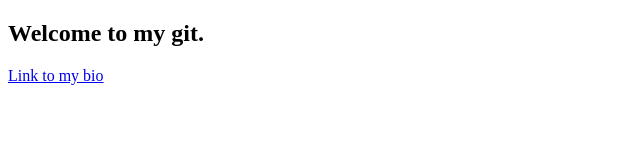
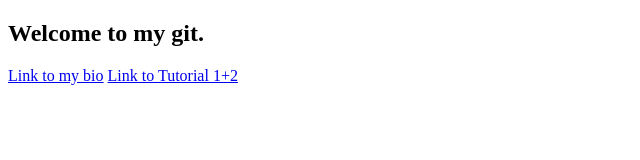
Before and after one commit to bradley-wong/cit-jan2018a, a plain HTML site: page index.html in a window 1280 px wide. Shown: the whole page, without its empty margins (0-640 px from the left). Drawn offline with Linux system fonts and the light colour scheme.

Commit message:
updated link on index

```diff
--- a/index.html
+++ b/index.html
@@ -8,5 +8,7 @@
         <h2>Welcome to my git.</h2>
 
         <a href="bio.html">Link to my bio</a>
+
+        <a href="tutorial1+2.html">Link to Tutorial 1+2</a>
     </body>
 </html>
```
